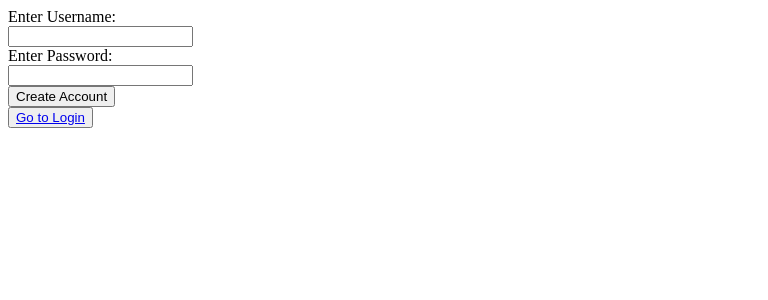
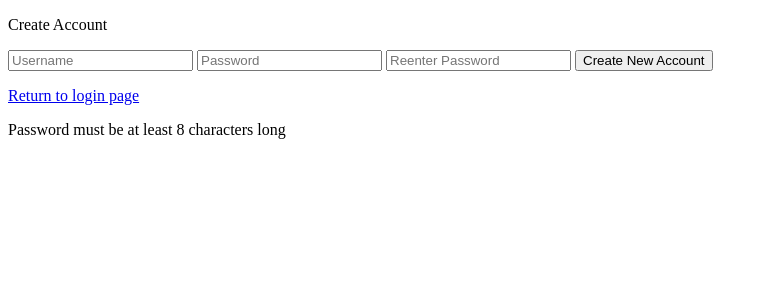
Before and after one commit to guadr/frontend, a Flask app: page /signup in a window 1280 px wide. Shown: the top 300 px of the page, without its empty margins (0-768 px from the left). Run offline with Flask 2, Linux system fonts and the light colour scheme; some libraries are stand-ins or nearby versions.

Commit message:
added css for login.html and signup.html, added code to frontend.py

```diff
--- a/frontend.py
+++ b/frontend.py
@@ -9,6 +9,9 @@
 from werkzeug.security import check_password_hash,generate_password_hash
 from flask import Flask, render_template, url_for, jsonify, request, abort, g, redirect, flash
 from flask_login import LoginManager, UserMixin, login_user, login_required, current_user, logout_user
+import Tkinter
+import tkMessageBox
+
 
 
 ##########################
@@ -18,7 +21,7 @@
 DATABASE = "../instance/GUADR.db"
 auth = HTTPBasicAuth()
 #set the secret key
-
+app.secret_key = "password"
 
 ###############
 # Login specs #
@@ -77,8 +80,20 @@
 #signup
 @app.route("/signup", methods=['GET','POST'])
 def signup():
+
     username = request.form.get('UserN')
     password = request.form.get('UserP')
+    passcheck = request.form.get('UserP2')
+
+    #check to see if password is longer than 8 characters
+    pass_short = False
+    if password is None or len(password) < 8:
+        pass_short = True
+
+    #check to see if the password entries match
+    pass_mismatch = False
+    if password != passcheck:
+        pass_mismatch = True
 
 
     #check to see if the user exists in the system,
@@ -90,8 +105,14 @@
 
 
     #if username is taken
-    if username_taken:
-        flash("Username is taken")
+    if pass_mismatch:
+        flash("Password entries don't match")
+        return render_template("signup.html")
+    elif username_taken:
+        flash("Username is already taken")
+        return render_template("signup.html")
+    elif pass_short:
+        flash("Password must be at least 8 characters long")
         return render_template("signup.html")
     elif username is None or password is None:
         return render_template("signup.html")
@@ -195,9 +216,9 @@
     )
 
 
-###############
-# Login Manager
-###############
+#################
+# Login Manager #
+#################
 @login_manager.user_loader
 def load_user(user_id):
     curr_user = query_db("select * from users where id = (?)", (user_id,))
@@ -380,4 +401,4 @@
         db.commit()
 
 if __name__ == "__main__":
-    app.run(host="0.0.0.0")
+	app.run(host="0.0.0.0")
--- a/templates/signup.html
+++ b/templates/signup.html
@@ -3,32 +3,36 @@
 {% block headers %}
 	<link rel="stylesheet" type="text/css" href= "{{ url_for('static', filename='signup.css') }}">
 	<script type="text/javascript" src="{{ url_for('static', filename='signup.js') }}"></script>
+	<link href="https://fonts.googleapis.com/css?family=Ubuntu" rel="stylesheet">
+  	<meta name="viewport" content="width=device-width, initial-scale=1" />
+  	<link rel="stylesheet" href="path/to/font-awesome/css/font-awesome.min.css">
+  	<title>Create Account</title>
 {% endblock %}
 
+{% block content %}
+<!--Some of the following HTML, along with the correspoding CSS file, were adapted from an
+	  implementation given here: https://speckyboy.com/login-pages-html5-css/ -->
 
-{% block content %}
-<form method="POST" action="/signup">
-	<label for="UserN">Enter Username:</label><br>
-	<input type="text" name="UserN" required> <br>
+<div class="main">
+    <p class="sign">Create Account</p>
+    <form class="form1" method="POST" action="/signup">
+      <input class="un " type="text" placeholder="Username" name="UserN" required>
+      <input class="pass" type="password" placeholder="Password" name="UserP" required>
+      <input class="pass" type="password" placeholder="Reenter Password" name="UserP2" required>
+      <button class="submit">Create New Account</button>
+	</form>
+  <p class="signup" ><a href="{{ url_for('login') }}">Return to login page</a></p>
+  {% with messages = get_flashed_messages() %}
+    {% if messages %}
+      {% for message in messages %}
+        <p class="flashed">{{ message }} </p>
+      {% endfor %}
+    {% endif %}
+  {% endwith %}
+</div>
 
 
-	<label for="UserP">Enter Password:</label><br>
-	<input type="password" name="UserP" required><br>
 
-	<button type="submit">Create Account</button>
-
-</form>
-
-<button><a href="{{ url_for('login') }}">Go to Login</a></button>
-
-
-{% with messages = get_flashed_messages() %}
-  {% if messages %}
-    {% for message in messages %}
-    <li color="red">{{ message }} </li>
-    {% endfor %}
-  {% endif %}
-{% endwith %}
 
 
 
```
Also changed, not shown: templates/login.html (+16 -9 lines).
